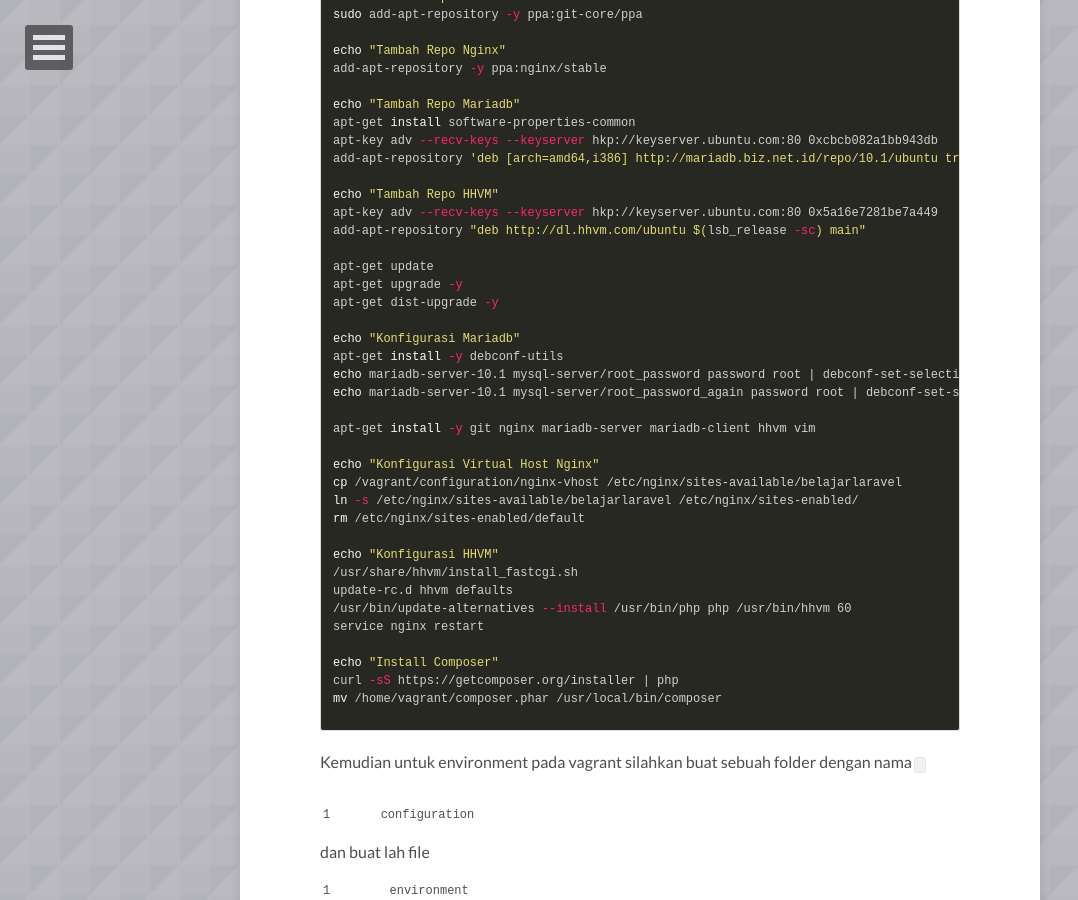
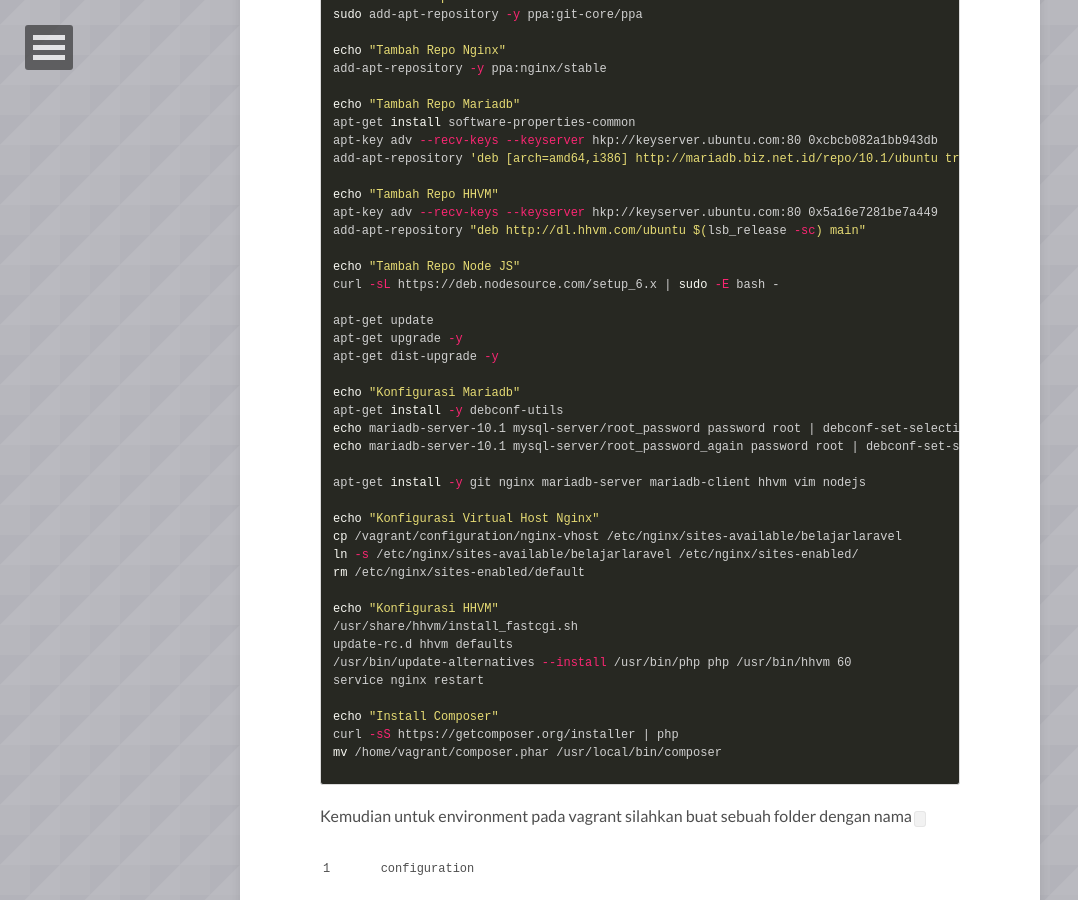
Before and after one commit to tanihub/RizkiMufrizal.github.io, a Jekyll site: the page built from _posts/2016-05-14-belajar-laravel-bagian-1.md, in a window 1280 px wide and 900 px high, scrolled down 2195 px. Shown: the whole window, without its empty margins (0-1078 px from the left). Built offline with Jekyll 4.4.1, drawn with Linux system fonts in a browser that asks for light colours; nearby versions of some CDN libraries; comment, search, counter and statistics services are not loaded.

Commit message:
update artikel belajar laravel bagian 1

```diff
--- a/_posts/2016-05-14-belajar-laravel-bagian-1.md
+++ b/_posts/2016-05-14-belajar-laravel-bagian-1.md
@@ -82,6 +82,9 @@
 apt-key adv --recv-keys --keyserver hkp://keyserver.ubuntu.com:80 0x5a16e7281be7a449
 add-apt-repository "deb http://dl.hhvm.com/ubuntu $(lsb_release -sc) main"
 
+echo "Tambah Repo Node JS"
+curl -sL https://deb.nodesource.com/setup_6.x | sudo -E bash -
+
 apt-get update
 apt-get upgrade -y
 apt-get dist-upgrade -y
@@ -91,7 +94,7 @@
 echo mariadb-server-10.1 mysql-server/root_password password root | debconf-set-selections
 echo mariadb-server-10.1 mysql-server/root_password_again password root | debconf-set-selections
 
-apt-get install -y git nginx mariadb-server mariadb-client hhvm vim
+apt-get install -y git nginx mariadb-server mariadb-client hhvm vim nodejs
 
 echo "Konfigurasi Virtual Host Nginx"
 cp /vagrant/configuration/nginx-vhost /etc/nginx/sites-available/belajarlaravel
@@ -107,7 +110,6 @@
 echo "Install Composer"
 curl -sS https://getcomposer.org/installer | php
 mv /home/vagrant/composer.phar /usr/local/bin/composer
-
 {% endhighlight %}
 
 Kemudian untuk environment pada vagrant silahkan buat sebuah folder dengan nama `configuration` dan buat lah file `environment`, `nginx-vhost`, `sources.list` dan `.vimrc` di dalam nya. Untuk file environment, silahkan isikan dengan value seperti berikut.
```
